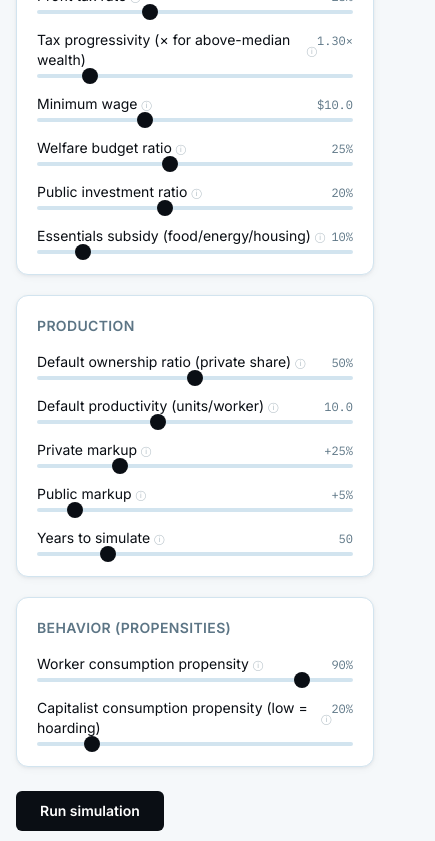
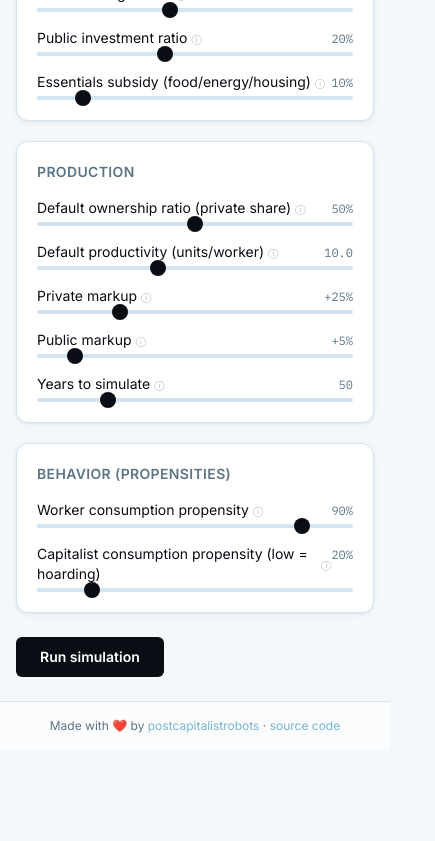
Before and after one commit to alejodosr/the-extraction-capitalism-simulator, a React (Vite) app: page / in a window 390 px wide. Shown: the part 1156-1997 px from the top of the page, 435 px wide, since content can reach past the window. After the commit the page ends 1906 px from the top, so only its background shows below. Built offline with nearby package versions, Linux system fonts and the light colour scheme.

Commit message:
made responsive

```diff
--- a/src/components/dashboard/DashboardView.tsx
+++ b/src/components/dashboard/DashboardView.tsx
@@ -32,7 +32,7 @@ export function DashboardView() {
   const selectedMetric = currentRun.metrics[yearIndex];
   return (
     <div className="flex flex-col gap-4">
-      <div className="flex items-center justify-between">
+      <div className="flex flex-col gap-3 sm:flex-row sm:items-center sm:justify-between">
         <div>
           <h2 className="text-lg font-semibold">{currentRun.config.name}</h2>
           <p className="font-mono text-xs text-econ-muted">
@@ -40,7 +40,7 @@ export function DashboardView() {
             {new Date(currentRun.createdAt).toLocaleString()}
           </p>
         </div>
-        <div className="flex items-center gap-3">
+        <div className="flex flex-wrap items-center gap-3">
           <select
             value={currentRun.id}
             onChange={(e) => selectRun(e.target.value)}
--- a/src/components/layout/AppShell.tsx
+++ b/src/components/layout/AppShell.tsx
@@ -63,6 +63,26 @@ export function AppShell() {
         {tab === 'compare' && <CompareView />}
         {tab === 'model' && <ModelView />}
       </main>
+      <footer className="border-t border-econ-border bg-econ-card/60 py-4 text-center text-xs text-econ-muted">
+        Made with ❤️ by{' '}
+        <a
+          href="https://substack.com/@postcapitalistrobots"
+          target="_blank"
+          rel="noopener noreferrer"
+          className="text-econ-accent hover:underline"
+        >
+          postcapitalistrobots
+        </a>
+        {' · '}
+        <a
+          href="https://github.com/alejodosr/the-extraction-capitalism-simulator"
+          target="_blank"
+          rel="noopener noreferrer"
+          className="text-econ-accent hover:underline"
+        >
+          source code
+        </a>
+      </footer>
     </div>
   );
 }
--- a/src/components/setup/ParamSliders.tsx
+++ b/src/components/setup/ParamSliders.tsx
@@ -271,7 +271,7 @@ function SliderRow({
           {def.tooltip && (
             <>
               <span className="cursor-help select-none text-[10px] leading-none text-econ-muted/50">ⓘ</span>
-              <div className="pointer-events-none absolute bottom-full left-0 z-20 mb-1.5 hidden w-60 rounded-lg border border-econ-border bg-econ-card p-2.5 text-xs leading-snug text-econ-muted shadow-lg group-hover:block">
+              <div className="pointer-events-none absolute bottom-full left-0 z-20 mb-1.5 hidden max-w-[min(240px,calc(100vw-2rem))] rounded-lg border border-econ-border bg-econ-card p-2.5 text-xs leading-snug text-econ-muted shadow-lg group-hover:block">
                 {def.tooltip}
               </div>
             </>
--- a/src/components/setup/SetupView.tsx
+++ b/src/components/setup/SetupView.tsx
@@ -59,7 +59,7 @@ export function SetupView() {
   return (
     <div className="flex flex-col gap-6">
       <div className="rounded-xl border border-econ-border bg-econ-card p-6 shadow-card">
-        <div className="mb-4 flex items-center justify-between gap-4">
+        <div className="mb-4 flex flex-col gap-3 sm:flex-row sm:items-center sm:justify-between sm:gap-4">
           <div>
             <h2 className="text-xl font-semibold tracking-tight">Configure your simulation</h2>
             <p className="text-sm text-econ-muted">
@@ -74,7 +74,7 @@ export function SetupView() {
                 type="text"
                 value={config.name}
                 onChange={(e) => updateConfig({ name: e.target.value })}
-                className="rounded-md border border-econ-border bg-econ-bg px-3 py-1 text-sm text-econ-ink focus:outline-none focus:ring-2 focus:ring-econ-ink"
+                className="w-full rounded-md border border-econ-border bg-econ-bg px-3 py-1 text-sm text-econ-ink focus:outline-none focus:ring-2 focus:ring-econ-ink sm:w-auto"
               />
             </label>
           </div>
@@ -84,7 +84,7 @@ export function SetupView() {
 
       <ParamSliders />
 
-      <div className="flex items-center gap-4">
+      <div className="flex flex-wrap items-center gap-4">
         <button
           disabled={isRunning}
           onClick={handleRun}
@@ -97,7 +97,7 @@ export function SetupView() {
           {isRunning ? `Running… year ${progressYear}/${progressTotal}` : 'Run simulation'}
         </button>
         {isRunning && progressTotal > 0 && (
-          <div className="h-2 w-64 overflow-hidden rounded-full bg-econ-border">
+          <div className="h-2 w-full max-w-xs overflow-hidden rounded-full bg-econ-border">
             <div
               className="h-full bg-econ-ink transition-[width] duration-150"
               style={{ width: `${(progressYear / progressTotal) * 100}%` }}
```
